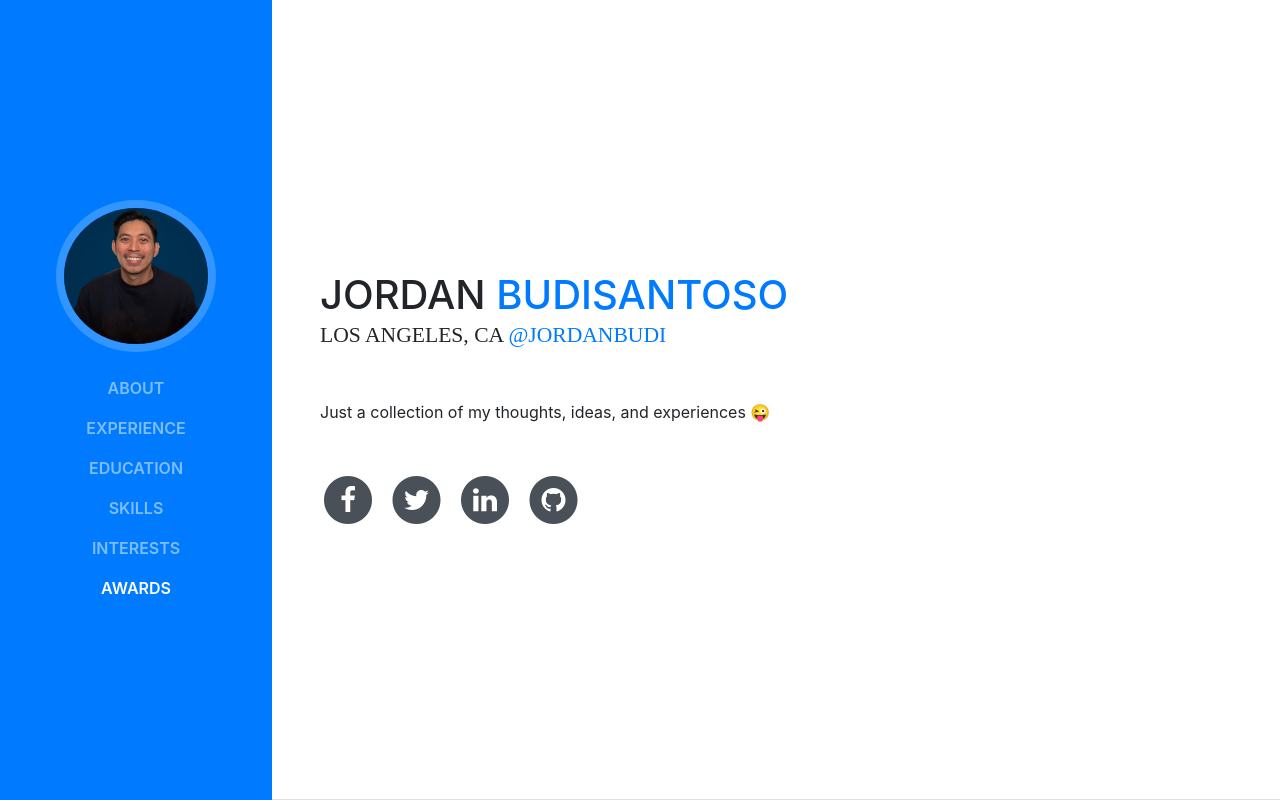
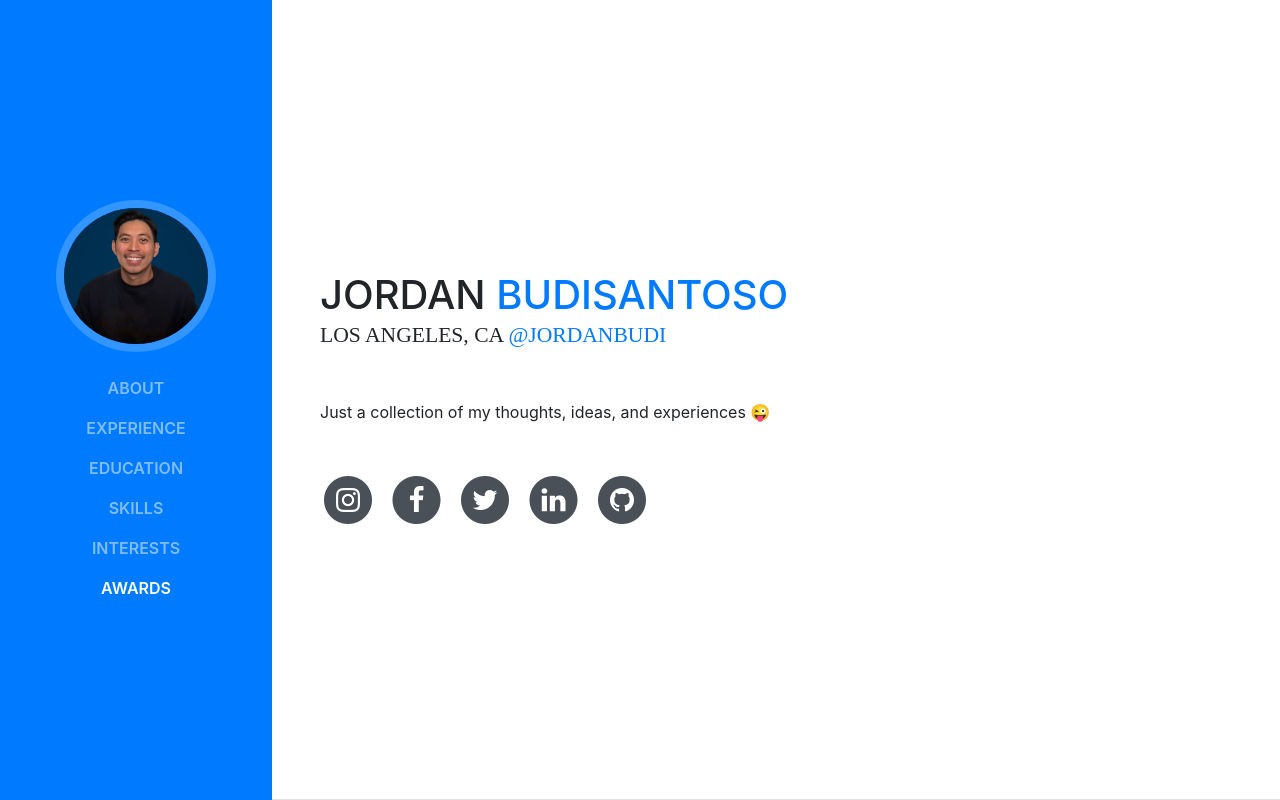
Before and after one commit to jordanbudi/jordanbudi.github.io, a website with bundled scripts: page index.html in a window 1280 px wide. Shown: the top 800 px of the page. Built offline with nearby package versions, Linux system fonts and the light colour scheme; a web font is replaced by a local one.

Commit message:
Update index.html

```diff
--- a/index.html
+++ b/index.html
@@ -73,6 +73,14 @@
           </div>
           <p class="mb-5">Just a collection of my thoughts, ideas, and experiences &#128540;</p>
           <ul class="list-inline list-social-icons mb-0">
+            <li class="list-inline-item">
+              <a href="http://www.instagram.com/jordanbudi">
+                <span class="fa-stack fa-lg">
+                  <i class="fa fa-circle fa-stack-2x"></i>
+                  <i class="fa fa-instagram fa-stack-1x fa-inverse"></i>
+                </span>
+              </a>
+            </li>
             <li class="list-inline-item">
               <a href="http://www.facebook.com/jordanbudi">
                 <span class="fa-stack fa-lg">
```
